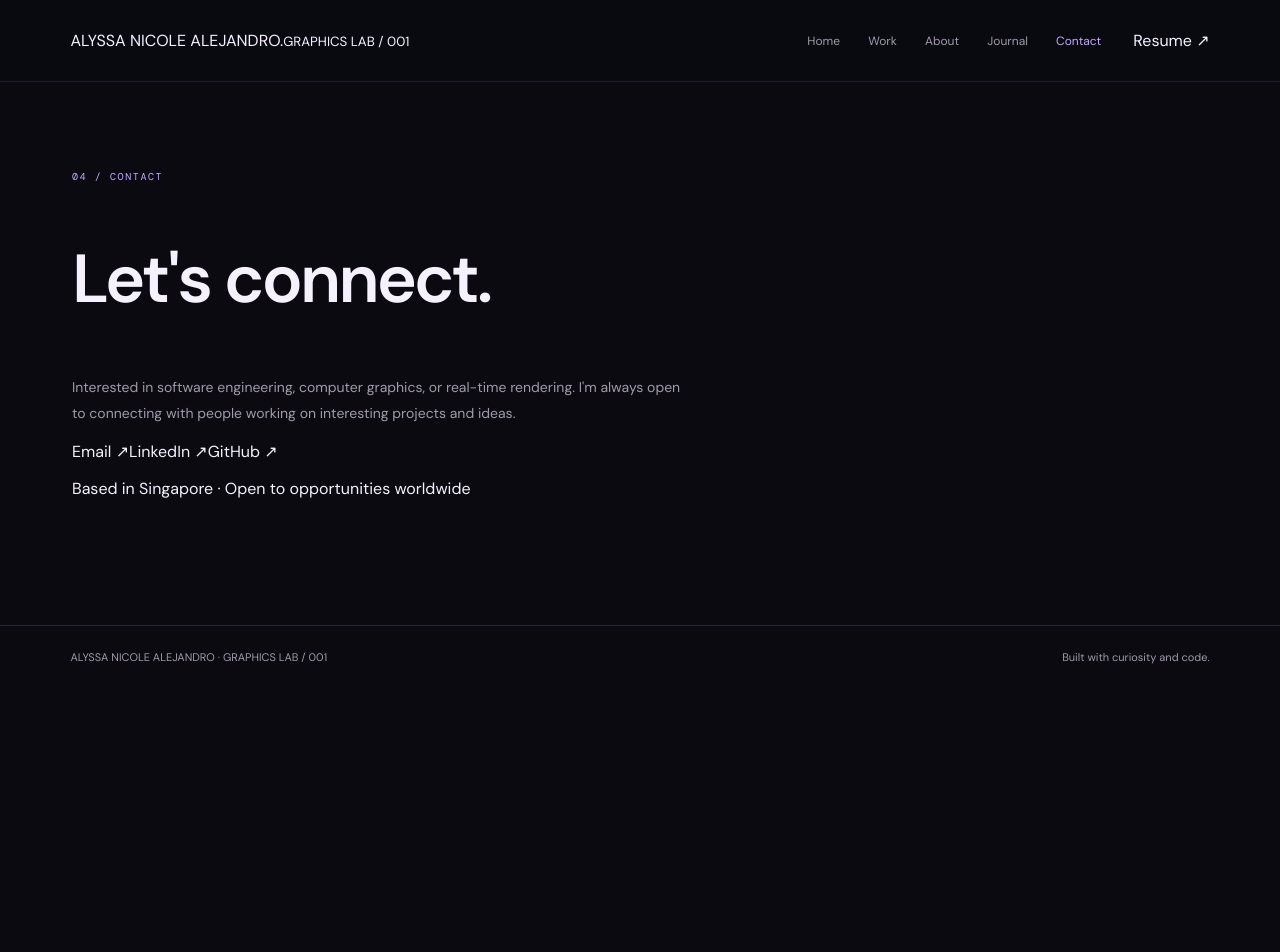
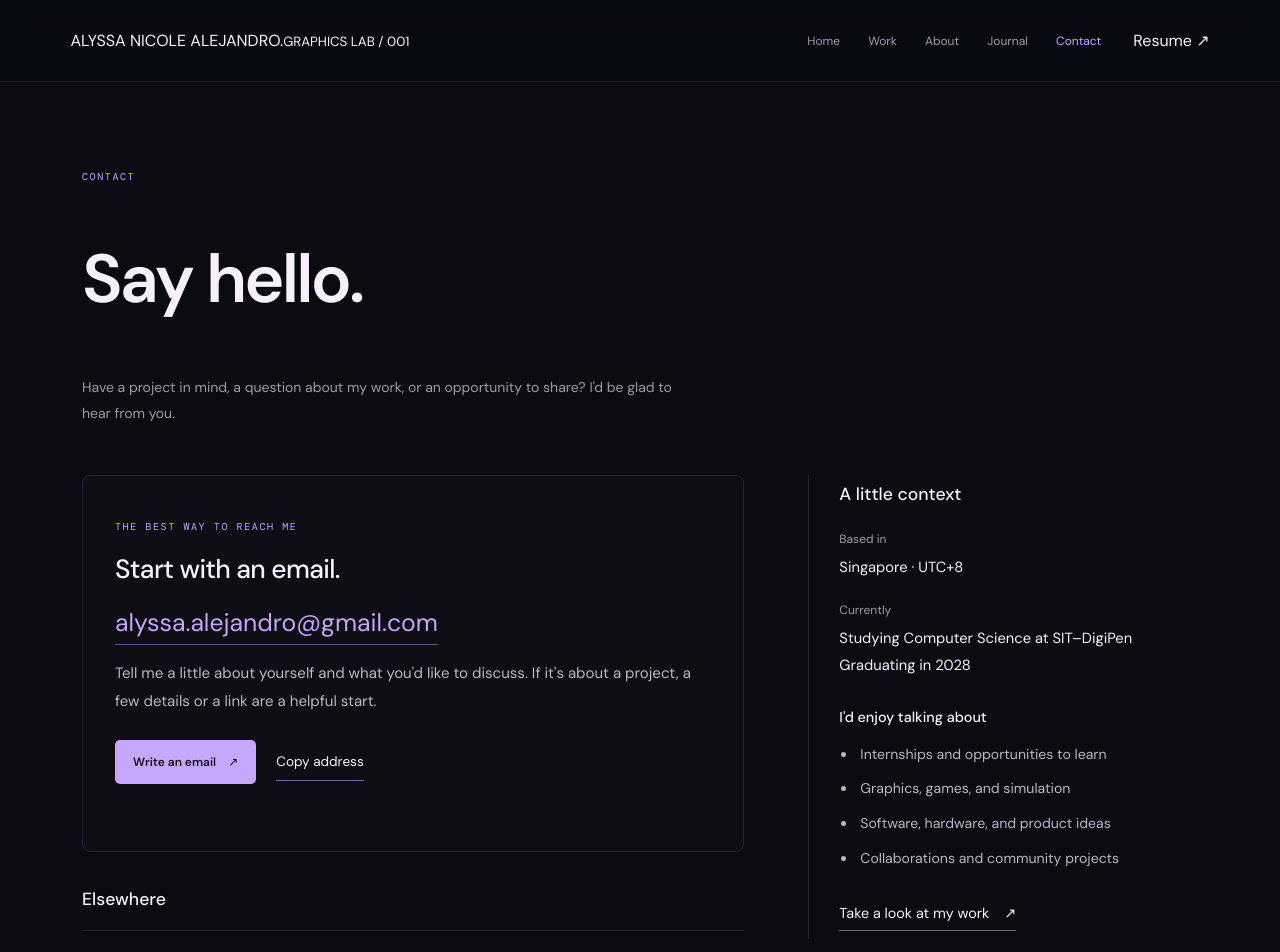
Before and after one commit to alyssa-alejandro/my-portfolio, a React (Vite) app: page /contact in a window 1280 px wide. Shown: the top 952 px of the page. Before the commit the page ends 800 px from the top, so only its background shows below. Built offline with nearby package versions, Linux system fonts and the light colour scheme.

Commit message:
updated contact page

```diff
--- a/src/index.css
+++ b/src/index.css
@@ -2337,3 +2337,37 @@ button {
   font-weight: 500;
 }
 .solo-badge svg { flex-shrink: 0; }
+
+/* Contact */
+.contact-page { max-width: 1180px; }
+.contact-heading { max-width: 700px; margin-bottom: 48px; }
+.contact-layout { display: grid; grid-template-columns: minmax(0, 1.7fr) minmax(0, 1fr); gap: 64px; align-items: start; }
+.contact-email-panel { padding: 32px; border: 1px solid var(--border); background: #ffffff03; border-radius: 8px; }
+.contact-email-panel h2 { font-size: 1.65rem; font-weight: 500; letter-spacing: -.025em; margin: 16px 0 20px; }
+.contact-email-address { display: inline-block; font-size: clamp(1rem, 2.2vw, 1.55rem); color: var(--lavender); overflow-wrap: anywhere; border-bottom: 1px solid #68547f; padding-bottom: 5px; }
+.contact-email-panel > p:not(.eyebrow) { font-size: .94rem; line-height: 1.85; color: #bcb6c5; }
+.contact-email-actions { display: flex; flex-wrap: wrap; align-items: center; gap: 20px; margin-top: 24px; }
+.contact-copy { padding: 10px 0; border: 0; border-bottom: 1px solid #77678c; background: transparent; color: inherit; font: inherit; font-size: .85rem; cursor: pointer; }
+.contact-copy-status { min-height: 1.8em; margin: 12px 0 0; font-size: .8rem !important; }
+.contact-socials { margin-top: 36px; }
+.contact-socials > h2, .contact-context h2 { font-size: 1.1rem; font-weight: 500; margin: 0 0 20px; }
+.contact-socials > a { display: flex; justify-content: space-between; align-items: center; gap: 20px; border-top: 1px solid var(--border); padding: 24px 0; }
+.contact-socials > a:last-child { border-bottom: 1px solid var(--border); }
+.contact-socials h3 { margin: 0 0 7px; font-size: 1rem; font-weight: 500; }
+.contact-socials p { margin: 0; color: var(--muted); font-size: .88rem; line-height: 1.7; }
+.contact-socials > a:hover h3 { color: var(--lavender); }
+.contact-context { border-left: 1px solid var(--border); padding: 8px 0 8px 30px; }
+.contact-context dl { margin: 26px 0 30px; }
+.contact-context dl > div { margin-bottom: 22px; }
+.contact-context dt { color: var(--muted); font-size: .75rem; margin-bottom: 7px; }
+.contact-context dd { margin: 0; line-height: 1.8; font-size: .92rem; }
+.contact-context h3 { font-size: .9rem; font-weight: 500; }
+.contact-context ul { padding-left: 18px; color: #bcb6c5; font-size: .88rem; line-height: 1.9; margin-bottom: 24px; }
+.contact-context li { padding-left: 3px; margin-bottom: 8px; }
+.contact-page a:focus-visible, .contact-copy:focus-visible { outline: 2px solid var(--lavender); outline-offset: 5px; }
+@media (max-width: 760px) {
+  .contact-layout { grid-template-columns: 1fr; gap: 36px; }
+  .contact-heading { margin-bottom: 30px; }
+  .contact-email-panel { padding: 24px 20px; }
+  .contact-context { border-left: 0; border-top: 1px solid var(--border); padding: 28px 0 0; }
+}
--- a/src/pages/Contact.tsx
+++ b/src/pages/Contact.tsx
@@ -1,44 +1,59 @@
+import { useState } from 'react';
+import { Link } from 'react-router-dom';
+
+const email = 'alyssa.alejandro@gmail.com';
 
 export default function Contact() {
+  const [copyStatus, setCopyStatus] = useState('');
+  async function copyEmail() {
+    try {
+      await navigator.clipboard.writeText(email);
+      setCopyStatus('Email address copied.');
+    } catch {
+      setCopyStatus('Select the email address above to copy it, or use the email link.');
+    }
+  }
   return (
     <section className="page-section contact-page">
-      <p className="eyebrow">04 / CONTACT</p>
+      <header className="contact-heading">
+        <p className="eyebrow">CONTACT</p>
+        <h1 className="page-title">Say <span>hello.</span></h1>
+        <p className="page-intro">Have a project in mind, a question about my work, or an opportunity to share? I'd be glad to hear from you.</p>
+      </header>
 
-      <h1 className="page-title">
-        Let's connect.
-      </h1>
+      <div className="contact-layout">
+        <div className="contact-main">
+          <section className="contact-email-panel" aria-labelledby="contact-email-title">
+            <p className="eyebrow">THE BEST WAY TO REACH ME</p>
+            <h2 id="contact-email-title">Start with an email.</h2>
+            <a className="contact-email-address" href={`mailto:${email}`}>{email}</a>
+            <p>Tell me a little about yourself and what you'd like to discuss. If it's about a project, a few details or a link are a helpful start.</p>
+            <div className="contact-email-actions">
+              <a href={`mailto:${email}`} className="primary-button">Write an email <span aria-hidden="true">↗</span></a>
+              <button type="button" className="contact-copy" onClick={copyEmail}>Copy address</button>
+            </div>
+            <p className="contact-copy-status" role="status">{copyStatus}</p>
+          </section>
 
-      <p className="page-intro">
-        Interested in software engineering, computer graphics,
-        or real-time rendering. I'm always open to connecting
-        with people working on interesting projects and ideas.
-      </p>
+          <section className="contact-socials" aria-labelledby="contact-social-title">
+            <h2 id="contact-social-title">Elsewhere</h2>
+            <a href="https://www.linkedin.com/in/alyssanicolealejandro/" target="_blank" rel="noopener noreferrer">
+              <div><h3>LinkedIn</h3><p>My background, experience, and a place to connect.</p></div><span aria-hidden="true">↗</span>
+            </a>
+            <a href="https://github.com/alyssa-alejandro" target="_blank" rel="noopener noreferrer">
+              <div><h3>GitHub</h3><p>Code and projects I've been working on.</p></div><span aria-hidden="true">↗</span>
+            </a>
+          </section>
+        </div>
 
-      <div className="contact-links">
-        <a href="mailto:alyssa.alejandro@gmail.com">
-          Email <span aria-hidden="true">↗</span>
-        </a>
-
-        <a
-          href="https://www.linkedin.com/in/alyssanicolealejandro/"
-          target="_blank"
-          rel="noopener noreferrer"
-        >
-          LinkedIn <span aria-hidden="true">↗</span>
-        </a>
-
-        <a
-          href="https://github.com/alyssa-alejandro"
-          target="_blank"
-          rel="noopener noreferrer"
-        >
-          GitHub <span aria-hidden="true">↗</span>
-        </a>
+        <aside className="contact-context" aria-labelledby="contact-context-title">
+          <h2 id="contact-context-title">A little context</h2>
+          <dl><div><dt>Based in</dt><dd>Singapore · UTC+8</dd></div><div><dt>Currently</dt><dd>Studying Computer Science at SIT–DigiPen<br />Graduating in 2028</dd></div></dl>
+          <h3>I'd enjoy talking about</h3>
+          <ul><li>Internships and opportunities to learn</li><li>Graphics, games, and simulation</li><li>Software, hardware, and product ideas</li><li>Collaborations and community projects</li></ul>
+          <Link to="/work" className="personal-link">Take a look at my work <span aria-hidden="true">↗</span></Link>
+        </aside>
       </div>
-
-      <p className="contact-note">
-        Based in Singapore · Open to opportunities worldwide
-      </p>
     </section>
   );
 }
```
